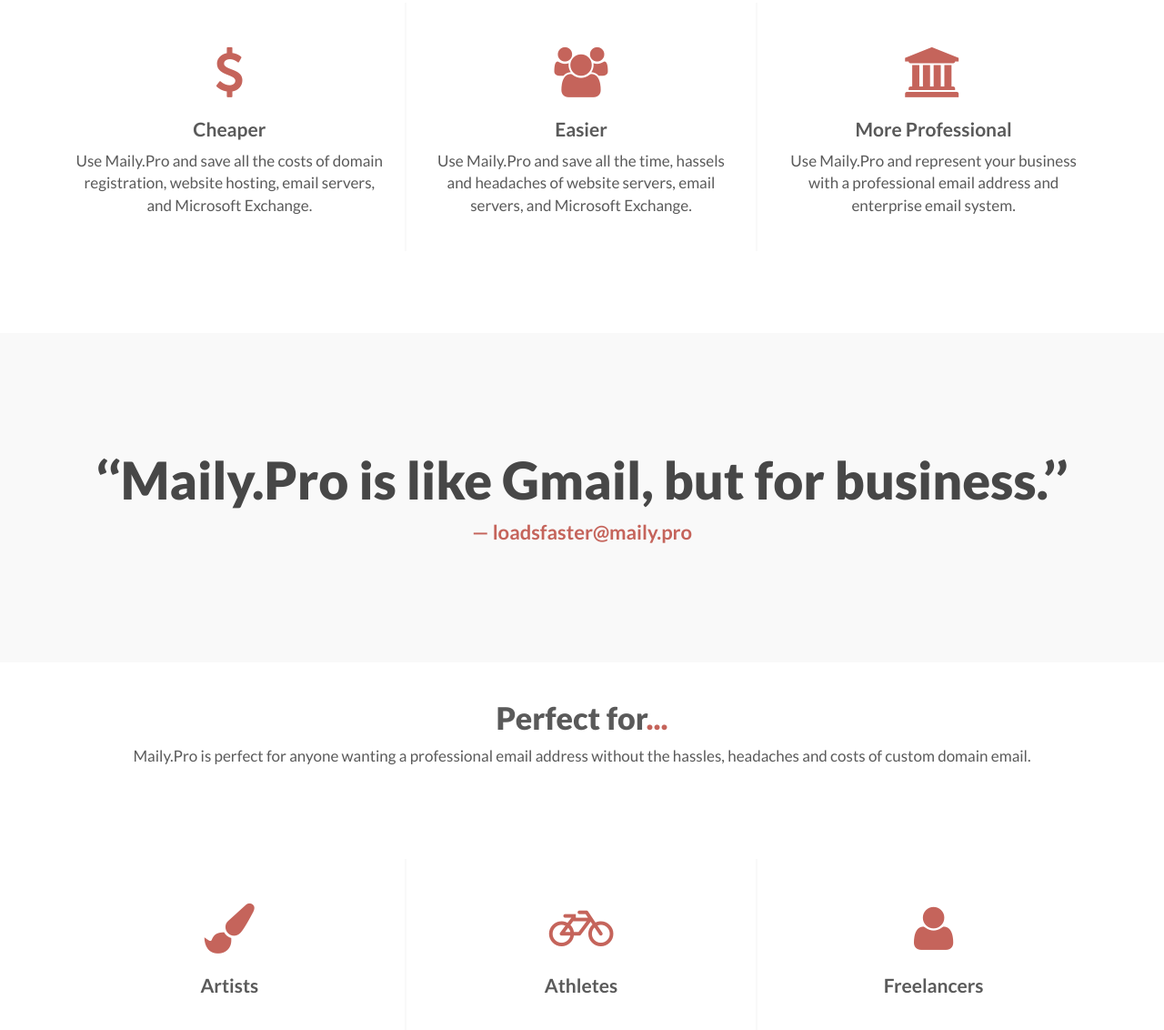
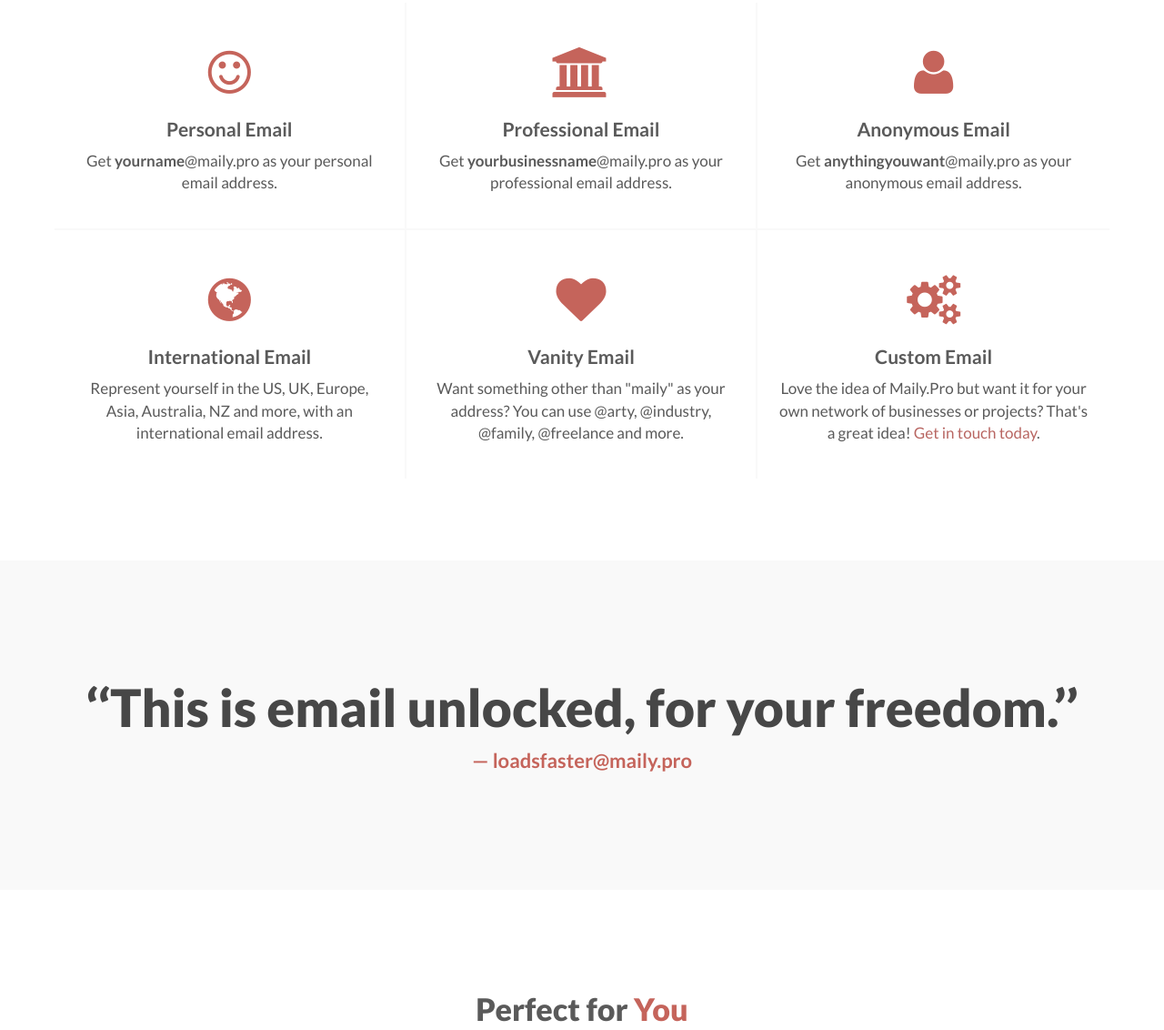
Before and after one commit to fucha-co/maily.pro, a plain HTML site: page index.html in a window 1280 px wide. Shown: the part 538-1670 px from the top of the page at 91% size. Drawn offline with Linux system fonts and the light colour scheme.

Commit message:
+ Vanity, International, etc

```diff
--- a/index.html
+++ b/index.html
@@ -132,31 +132,48 @@
   <div class="row">
     <div class="small-12 columns">
       <!--h2>Cheaper<span class="colour">,</span> Easier<span class="colour">,</span> Professional<span class="colour"> </span> Email<span class="colour">.</span></h2-->
-      <h2>Personal, Professional and Anonymous Email<span class="colour"> </span><span class="colour"> </span><span class="colour"></span></h2>
+      <h2>Get Unlimited Email Addresses... @maily.pro<!--Personal, Professional and Anonymous Email<span class="colour"> </span><span class="colour"> </span><span class="colour"></span--></h2>
       <p>Now you have a better email option than Gmail or Hotmail ... Now you have a professional email solution without the costs and hassles ... Now you have unlimited email addresses to match your every personal, professional and anonymous need ... Now you have Maily.Pro</p>
 
       <ul class="small-block-grid-1 large-block-grid-3 medium-block-grid-3">
         <li>
-          <i class="fa fa-dollar"></i>
-          <h3>Cheaper</h3>
-          <p>Use Maily.Pro and save all the costs of domain registration, website hosting, email servers, and Microsoft Exchange.</p>
-        </li>
-
-        <li>
-          <i class="fa fa-users"></i>
-          <h3>Easier</h3>
-          <p>Use Maily.Pro and save all the time, hassels and headaches of website servers, email servers, and Microsoft Exchange.</p>
+          <i class="fa fa-smile-o"></i>
+          <h3>Personal Email</h3>
+          <p>Get <strong>yourname</strong>@maily.pro as your personal email address.</p>
         </li>
 
         <li>
           <i class="fa fa-bank"></i>
-          <h3>More Professional</h3>
-          <p>Use Maily.Pro and represent your business with a professional email address and enterprise email system.</p>
+          <h3>Professional Email</h3>
+          <p>Get <strong>yourbusinessname</strong>@maily.pro as your professional email address.</p>
         </li>
 
+        <li>
+          <i class="fa fa-user"></i>
+          <h3>Anonymous Email</h3>
+          <p>Get <strong>anythingyouwant</strong>@maily.pro as your anonymous email address.</p>
+        </li>
 
+        <li>
+          <i class="fa fa-globe"></i>
+          <h3>International Email</h3>
+          <p>Represent yourself in the US, UK, Europe, Asia, Australia, NZ and more, with an international email address. <!--span class="subtle">More details on International email available soon.</span--></p>
+        </li>
+
+        <li>
+          <i class="fa fa-heart"></i>
+          <h3>Vanity Email</h3>
+          <p>Want something other than "maily" as your address? You can use @arty, @industry, @family, @freelance and more.  <!--span class="subtle">More details on Vanity email available soon.</span--></p>
+        </li>
+
+        <li>
+          <i class="fa fa-cogs"></i>
+          <h3>Custom Email</h3>
+          <p>Love the idea of Maily.Pro but want it for your own network of businesses or projects? That's a great idea! <a href="mailto:maily@maily.pro">Get in touch today</a>.<!--span class="subtle">Get in touch today.</span--></p>
+        </li>
 
       </ul>
+
     </div>
   </div>
 </section>
@@ -167,7 +184,7 @@
   <div class="row">
     <div class="small-12 columns">
       <div class="calltoactioninfo testOne">
-        <h2>&lsquo;&lsquo;Maily.Pro is like Gmail, but for business.&rsquo;&rsquo;</h2>
+        <h2>&lsquo;&lsquo;This is email unlocked, for your freedom.&rsquo;&rsquo;</h2>
         <h3><strong> — loadsfaster@maily.pro</strong></h3>
         <!--a href="#" class="small radius button">SIGN UP NOW!</a-->
       </div>
@@ -176,13 +193,59 @@
 </section>
 <!--  /TESTAMONIAL  -->
 
+<!--  FEATURES -->
+<!--section class="features xPad">
+  <div class="row">
+    <div class="small-12 columns">
+      <h2>1 login, 1 username, 1 password</h2>
+      <p>Now you have a better email option than Gmail or Hotmail ... Now you have a professional email solution without the costs and hassles ... Now you have unlimited email addresses to match your every personal, professional and anonymous need ... Now you have Maily.Pro</p>
+
+      <ul class="small-block-grid-1 large-block-grid-3 medium-block-grid-3">
+        <li>
+          <i class="fa fa-smile-o"></i>
+          <h3>Personal</h3>
+          <p>Get <strong>yourname</strong>@maily.pro as your personal email address.</p>
+        </li>
+
+        <li>
+          <i class="fa fa-bank"></i>
+          <h3>Professional</h3>
+          <p>Get <strong>yourbusinessname</strong>@maily.pro as your professional email address.</p>
+        </li>
+
+        <li>
+          <i class="fa fa-user"></i>
+          <h3>Anonymous</h3>
+          <p>Get <strong>anythingyouwant</strong>@maily.pro as your anonymous email address.</p>
+        </li>
+
+      </ul>
+
+    </div>
+  </div>
+</section-->
+<!--  END OF FEATURES -->
+
+<!--  TESTAMONIAL  -->
+<!--section class="calltoaction">
+  <div class="row">
+    <div class="small-12 columns">
+      <div class="calltoactioninfo testOne">
+        <h2>&lsquo;&lsquo;Email separation with seamless integration. The best of both worlds. &rsquo;&rsquo;</h2>
+        <h3><strong> — loadsfaster@maily.pro</strong></h3>
+      </div>
+    </div>
+  </div>
+</section-->
+<!--  /TESTAMONIAL  -->
+
 
 <!--  FEATURES -->
-<section class="features">
+<section class="features xPad">
   <div class="row">
     <div class="small-12 columns">
-      <h2>Perfect for<span class="colour">...</span></h2>
-      <p>Maily.Pro is perfect for anyone wanting a professional email address without the hassles, headaches and costs of custom domain email.</p>
+      <h2>Perfect for <span class="colour">You</span></h2>
+      <p>Maily.Pro is made for just for you. This one simple solution solves your every email need. Now you can have 1 personal email, 1 work email, and 1 anonymous email address, all wrapped into one smart solution and 1 single inbox, so you don't need separate accounts, separate logins, and separate usernames and passwords!</p>
 
       <ul class="small-block-grid-1 large-block-grid-3 medium-block-grid-3">
         <li>
@@ -224,9 +287,8 @@
   <div class="row">
     <div class="small-12 columns">
       <div class="calltoactioninfo testOne">
-        <h2>&lsquo;&lsquo;Professional email made easy.&rsquo;&rsquo;</h2>
-        <h3><strong>— sockheight@maily.pro</strong></h3>
-        <!--a href="#" class="small radius button">SIGN UP NOW!</a-->
+        <h2>&lsquo;&lsquo;Now I can keep my personal email address and my work email address separate. And when I don't want to give out either, I have an anonymous email address to use.&rsquo;&rsquo;</h2>
+        <h3><strong>&nbsp;— BrisbaneBMW@maily.pro</strong></h3>
       </div>
     </div>
   </div>
@@ -344,9 +406,8 @@
   <div class="row">
     <div class="small-12 columns">
       <div class="calltoactioninfo">
-        <h2>&lsquo;&lsquo;I have three businesses and used to pay for three different emails. Now I only pay for one service and I still have my three different emails.&rsquo;&rsquo;</h2>
-        <h3><strong>&nbsp;— BrisbaneBMW@maily.pro</strong></h3>
-        <!--a href="#" class="small radius button">SIGN UP NOW!</a-->
+        <h2>&lsquo;&lsquo;Professional email made easy.&rsquo;&rsquo;</h2>
+        <h3><strong>— sockheight@maily.pro</strong></h3>
       </div>
     </div>
   </div>
@@ -373,14 +434,16 @@
         <ul class="pricing-table">
           <li class="description price"><span>$9</span>PER MONTH</li>
           <li class="bullet-item">1 email address</li>
-          <li class="bullet-item">No ads</li>
+          <li class="bullet-item">Free vanity email</li>
+          <li class="bullet-item">Free international email</li>
+          <li class="bullet-item">Extra Addresses only $1 per month</li>
+          <!--li class="bullet-item">No ads</li>
           <li class="bullet-item">30GB of storage</li>
           <li class="bullet-item">Auto backups</li>
           <li class="bullet-item">Power Search</li>
           <li class="bullet-item">Super Spam Protection</li>
           <li class="bullet-item">99.9% Uptime Guarantee</li>
-          <li class="bullet-item">FREE Google Business Suite (Google Drive, Calendar, Docs, and more)</li>
-          <li class="bullet-item">* Extra Emails Addresses only $1 per month</li>
+          <li class="bullet-item">FREE Google Business Suite (Google Drive, Calendar, Docs, and more)</li-->
           <li class="cta-button"><p><span><a href="#get-started">Get Started</a></span></p></li>
       </ul>
   </div>
@@ -390,14 +453,16 @@
       <ul class="pricing-table">
         <li class="description price"><span>$99</span>PER YEAR</li>
         <li class="bullet-item">1 email address</li>
-        <li class="bullet-item">No ads</li>
+        <li class="bullet-item">Free vanity email</li>
+        <li class="bullet-item">Free international email</li>
+        <li class="bullet-item">Extra Addresses only $9 per year</li>
+        <!--li class="bullet-item">No ads</li>
         <li class="bullet-item">30GB of storage</li>
         <li class="bullet-item">Auto backups</li>
         <li class="bullet-item">Power Search</li>
         <li class="bullet-item">Super Spam Protection</li>
         <li class="bullet-item">99.9% Uptime Guarantee</li>
-        <li class="bullet-item">FREE Google Business Suite (Google Drive, Calendar, Docs, and more)</li>
-        <li class="bullet-item">* Extra Emails Addresses only $9 per year</li>
+        <li class="bullet-item">FREE Google Business Suite (Google Drive, Calendar, Docs, and more)</li-->
         <li class="cta-button"><p><span><a href="#get-started">Get Started</a></span></p></li>
       </ul>
     </div>
--- a/style.css
+++ b/style.css
@@ -655,17 +655,22 @@
 }
 
 .wht {color: white;}
+.subtle {color: #999}
 .colour {color: #C5645B;}
 
 .taC {text-align: center;}
 .taR {text-align: right;}
 .xPad {padding: 100px 0 100px;}
-
+.noMargTop, .features ul.noMargTop {margin-top: 0}
 .xlicon .fa {
   margin-bottom: 0px;
   font-size: 80px;
   color: #C5645B;
 }
+
+
+
+
 
 .contact button {
   margin: 100px 0 50px;
```
